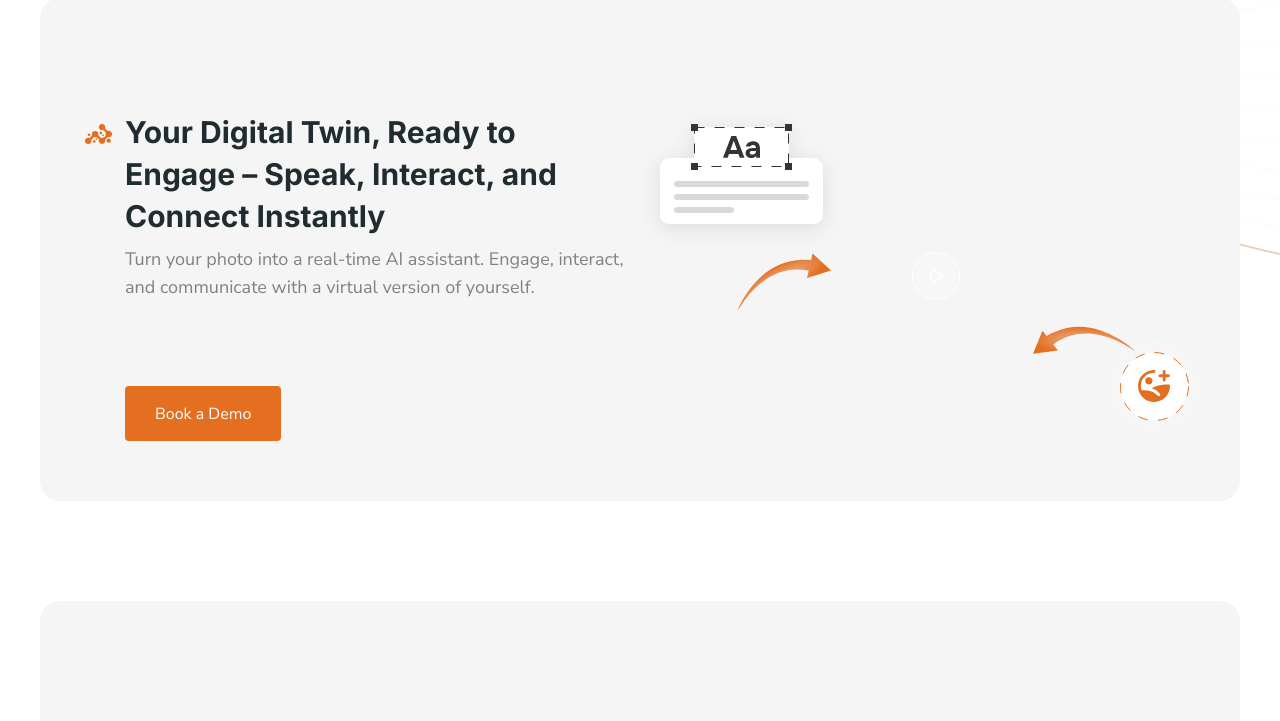
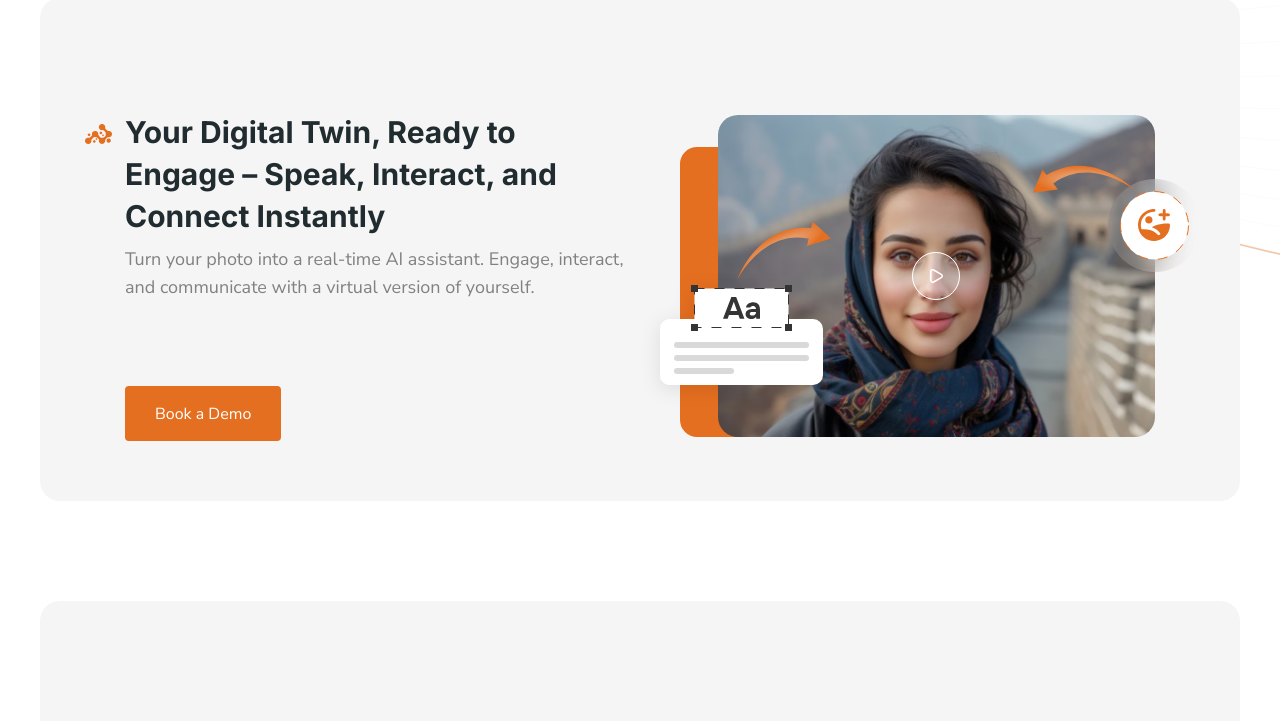
Before and after one commit to auspicious-soft/neurcg-site, a Next.js app: page / in a window 1280 px wide. Shown: the part 1722-2443 px from the top of the page. Built offline with nearby package versions, Linux system fonts and the light colour scheme; no server answers.

Commit message:
Update page.tsx
Delete changes in the mapping

```diff
--- a/src/app/page.tsx
+++ b/src/app/page.tsx
@@ -135,19 +135,11 @@ export default function Home() {
                  key={item.id}
                  title={item.title}
                  description={item.description}
-                buttonLink={item.buttonLink}
+                 imgSrc={item.imgSrc}
                  icon1={item.icon1}
                  icon2={item.icon2}
-                >
-                {item.videoSrc ? (
-                  <video controls className="w-full rounded-[20px]">
-                    <source src={item.videoSrc} type="video/mp4" />
-                    Your browser does not support the video tag.
-                  </video>
-                ) : (
-                  <Image src={item.imgSrc} alt="Card img" className="w-full rounded-[20px]" />
-                )}
-              </ProductDesc>
+                 buttonLink={item.buttonLink}
+               />
             ))}
           </div>
         </div>
```
Lines whose indentation alone changed are shown as unchanged.
